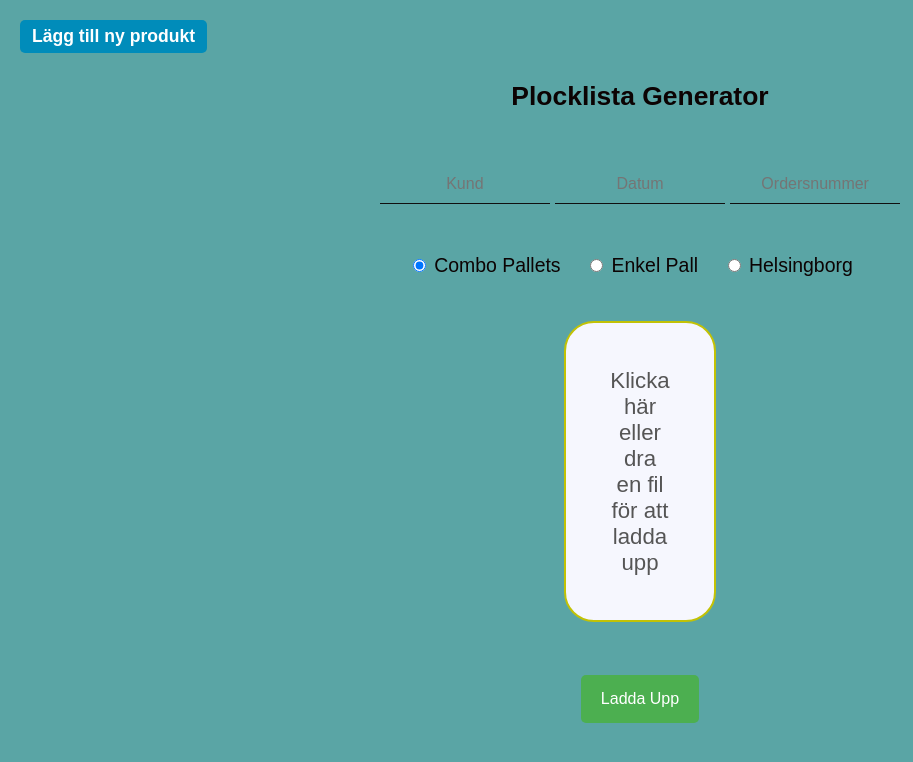
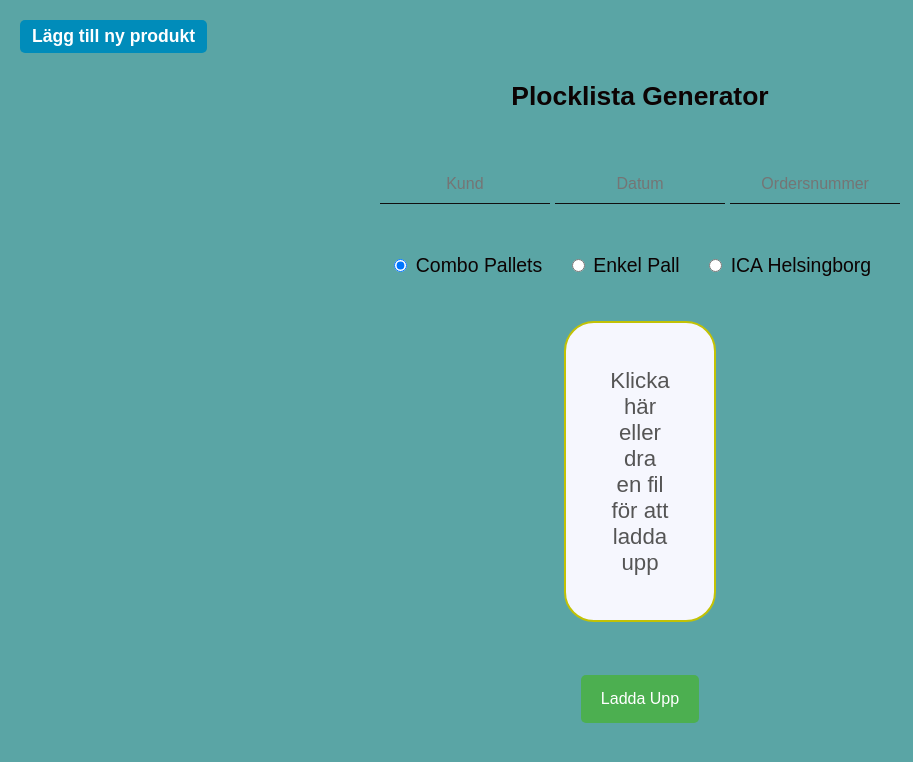
Before and after one commit to Quazar01/Palletize-JS, a website: page index.html in a window 1280 px wide. Shown: the whole page, without its empty margins (0-913 px from the left). Drawn offline with Linux system fonts and the light colour scheme.

Commit message:
Added ICA

```diff
--- a/index.html
+++ b/index.html
@@ -35,7 +35,7 @@
             <input id="individualRadio" type="radio" name="palletType" value="individual"> Enkel Pall
         </label>
         <label for="helsingborgRadio" class="radio">
-            <input id="helsingborgRadio" type="radio" name="palletType" value="helsingborg"> Helsingborg
+            <input id="helsingborgRadio" type="radio" name="palletType" value="helsingborg"> ICA Helsingborg
         </label>
     </div>
 
```
